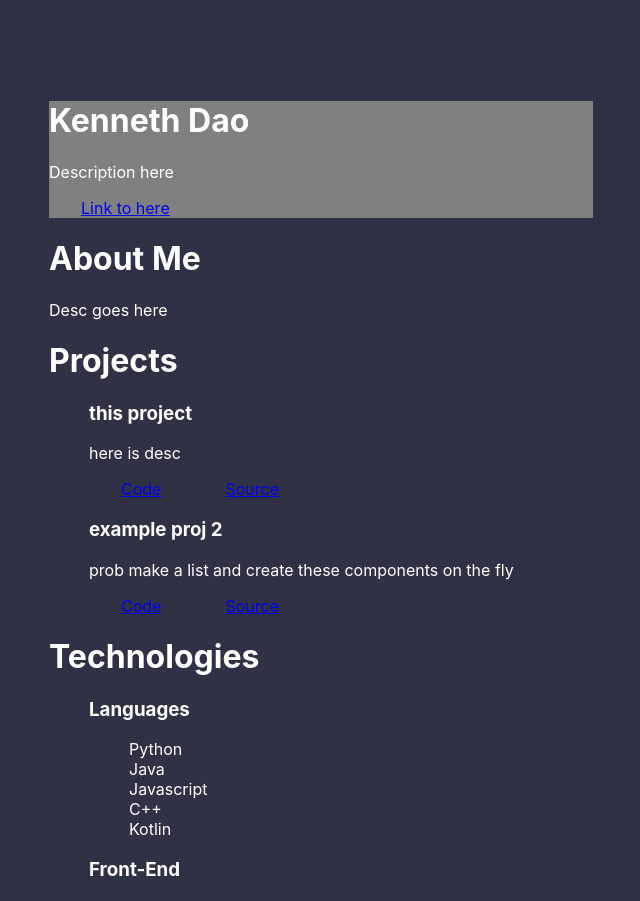
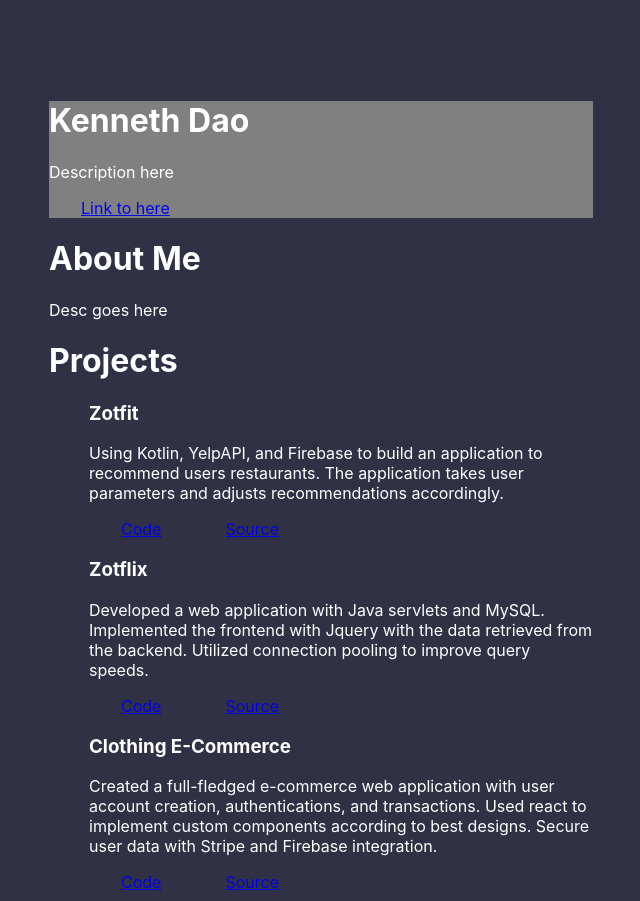
Before and after one commit to kennethdao08/new-portfolio, a React (Create React App) app: page / in a window 1280 px wide. Shown: the top 901 px of the page, without its empty margins (415-1055 px from the left). Built offline with nearby package versions, Linux system fonts and the light colour scheme.

Commit message:
added a constants directory and file to hold info about proj

```diff
--- a/src/App.js
+++ b/src/App.js
@@ -7,8 +7,14 @@ import Footer from "./components/Footer";
 import ListItem from "./components/ListItem";
 import TechCard from "./components/TechCard";
 import Acheivements from "./components/Acheivements";
+import { projects } from "./constants/constants";
 
 function App() {
+  let projectElements = projects.map(({id, image, title, description, tags, source, visit}) => (
+    <li>
+      <ProjectCard projectName={title} id={id} desc={description} codeLink={visit} sourceLink={source} />
+    </li>
+  ));
   return (
     <div className="App">
       <div className="Intro">
@@ -22,12 +28,7 @@ function App() {
       <div className='Projects'>
         <h1>Projects</h1>
         <ul>
-          <li>
-            <ProjectCard projectName={"this project"} desc={"here is desc"} codeLink={"https://www.example.com"} sourceLink={"https://www.google.com"}/>
-          </li>
-          <li>
-            <ProjectCard projectName={"example proj 2"} desc={"prob make a list and create these components on the fly"} codeLink={"https://www.example.com"} sourceLink={"https://www.google.com"}/>
-          </li>
+          {projectElements}
         </ul>
       </div>
       <div className='Technologies'>
--- /dev/null
+++ b/src/constants/constants.js
@@ -0,0 +1,38 @@
+export const projects = [
+    {
+      title: 'Zotfit',
+      description: "Using Kotlin, YelpAPI, and Firebase to build an application to recommend users restaurants. The application takes user parameters and adjusts recommendations accordingly.",
+        image: '/images/New Zotfit.png',
+        tags: ['Kotlin', 'YelpAPI', 'Firebase', 'Android Studio'],
+      source: 'https://github.com/kennethdao08/CS125-Project-Team21',
+      visit: 'https://github.com/kennethdao08/CS125-Project-Team21',
+      id: 0,
+    },
+    {
+      title: 'Zotflix',
+      description:"Developed a web application with Java servlets and MySQL. Implemented the frontend with Jquery with the data retrieved from the backend. Utilized connection pooling to improve query speeds.",
+      image: '/images/Zotflix.png',
+      tags: ['Jquery', 'JavaScript', 'MySql', 'Servlets'],
+      source: 'https://github.com/kennethdao08/CS-122B-Project',
+      visit: 'https://github.com/kennethdao08/CS-122B-Project',
+      id: 1,
+    },
+    {
+      title: 'Clothing E-Commerce',
+      description: "Created a full-fledged e-commerce web application with user account creation, authentications, and transactions. Used react to implement custom components according to best designs. Secure user data with Stripe and Firebase integration.",
+        image: '/images/ecommerce.png',
+        tags: ['React', 'Javascript', 'Firebase'],
+      source: 'https://crwn-proj-live.herokuapp.com/',
+      visit: 'https://github.com/kennethdao08/crwn-clothing',
+      id: 2,
+    },
+    {
+      title: 'Camp Forums',
+      description: "A forum web app for users to share their camping experiences. Users are able to browse, comment, and post their experiences.",
+      image: '/images/Camp Forums.png',
+      tags: ['Express', 'Passport', 'MongoDB', 'RESTful'],
+      source: 'https://yelpcamp-kd.herokuapp.com/',
+      visit: 'https://github.com/kennethdao08/YelpCamp',
+      id: 3,
+    },
+  ];
```
